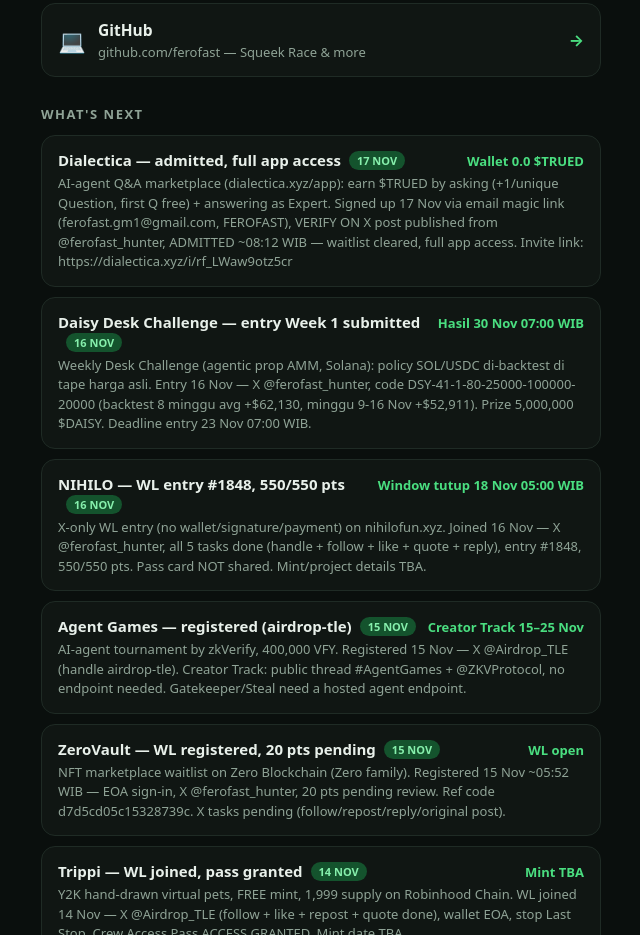
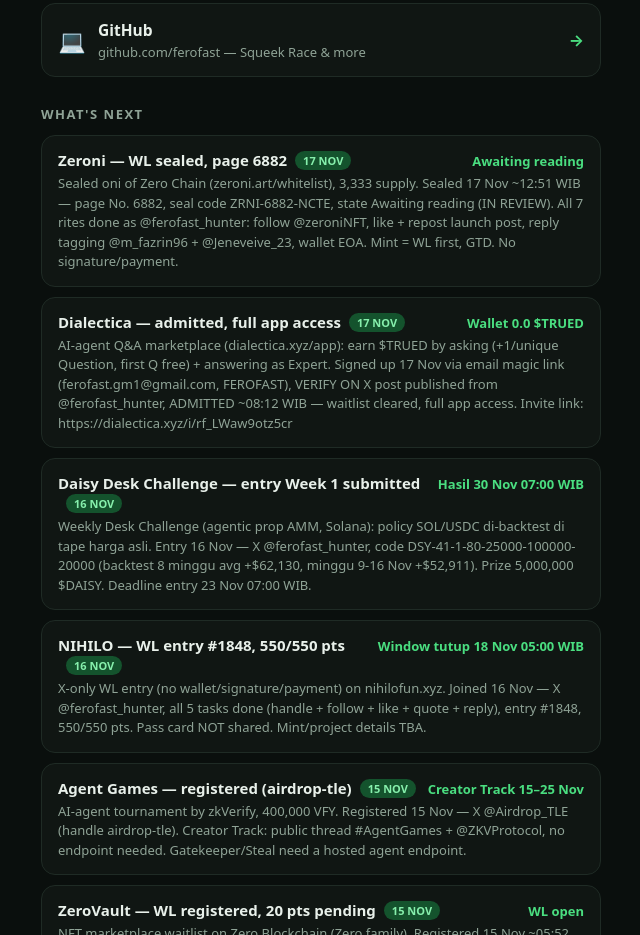
Before and after one commit to ferofast/squeek-race, a plain HTML site: page hub/index.html in a window 1280 px wide. Shown: the part 935-1870 px from the top of the page, without its empty margins (319-959 px from the left). Drawn offline with Linux system fonts and the light colour scheme.

Commit message:
Hub refresh: Zeroni WL sealed, page 6882

```diff
--- a/hub/index.html
+++ b/hub/index.html
@@ -78,6 +78,10 @@
 
   <h2>What's next</h2>
   <!-- DROPS: maintained by the daily hub updater. Dates in WIB. -->
+  <div class="drop">
+    <div class="row"><span class="t">Zeroni — WL sealed, page 6882<span class="pill soon">17 NOV</span></span><span class="when">Awaiting reading</span></div>
+    <div class="d">Sealed oni of Zero Chain (zeroni.art/whitelist), 3,333 supply. Sealed 17 Nov ~12:51 WIB — page No. 6882, seal code ZRNI-6882-NCTE, state Awaiting reading (IN REVIEW). All 7 rites done as @ferofast_hunter: follow @zeroniNFT, like + repost launch post, reply tagging @m_fazrin96 + @Jeneveive_23, wallet EOA. Mint = WL first, GTD. No signature/payment.</div>
+  </div>
   <div class="drop">
     <div class="row"><span class="t">Dialectica — admitted, full app access<span class="pill soon">17 NOV</span></span><span class="when">Wallet 0.0 $TRUED</span></div>
     <div class="d">AI-agent Q&amp;A marketplace (dialectica.xyz/app): earn $TRUED by asking (+1/unique Question, first Q free) + answering as Expert. Signed up 17 Nov via email magic link (ferofast.gm1@gmail.com, FEROFAST), VERIFY ON X post published from @ferofast_hunter, ADMITTED ~08:12 WIB — waitlist cleared, full app access. Invite link: https://dialectica.xyz/i/rf_LWaw9otz5cr</div>
```
